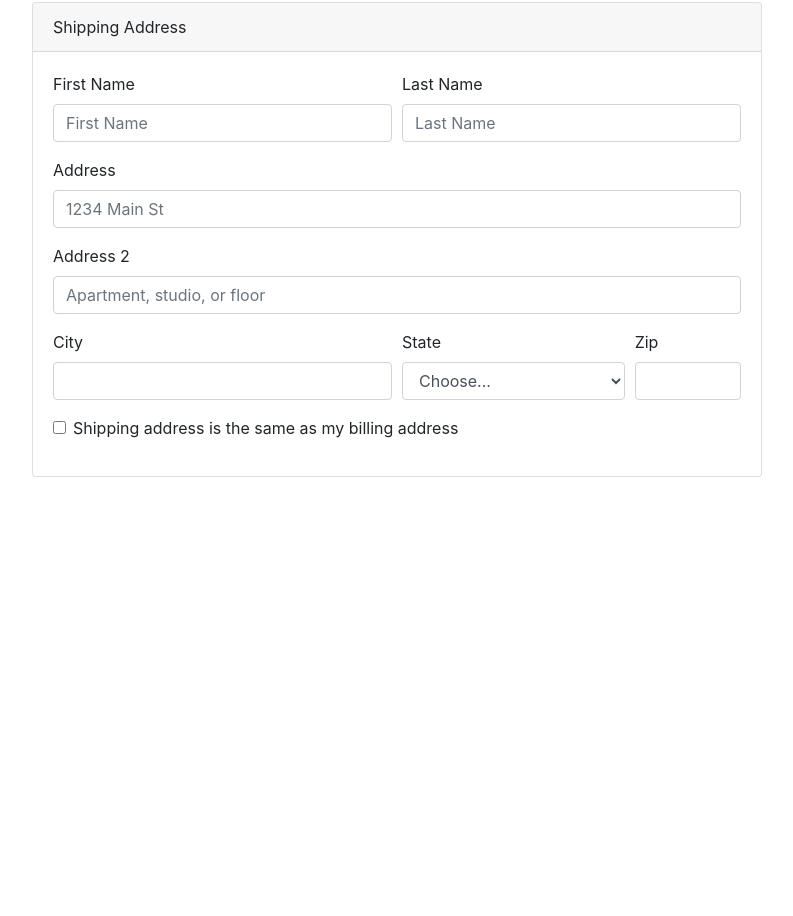
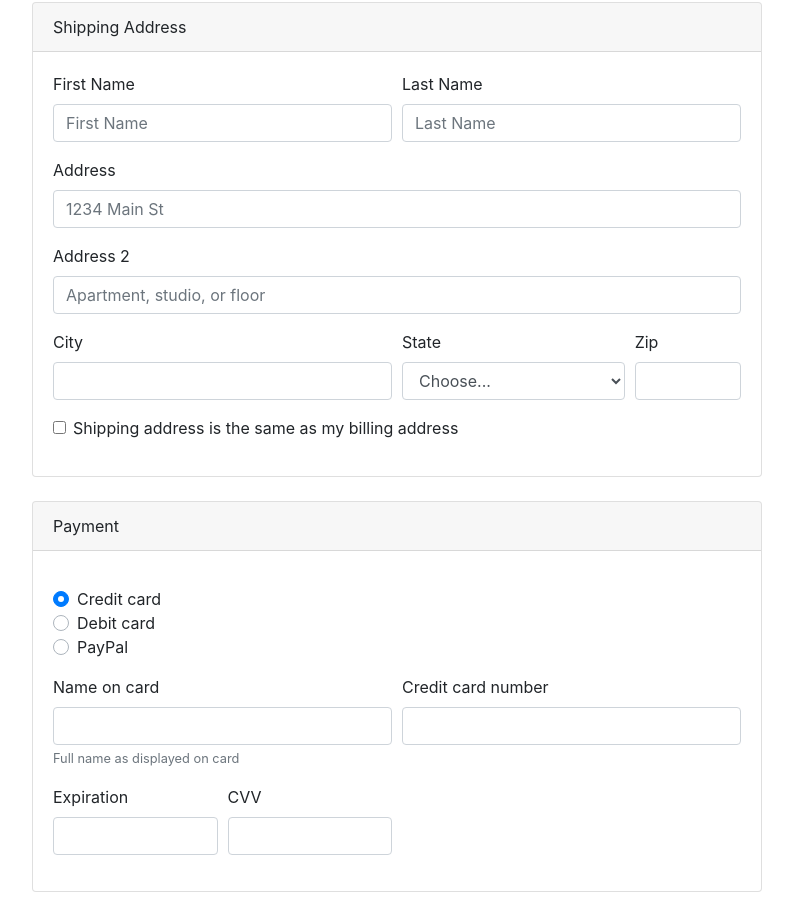
Before and after one commit to AnikHaque/Ecommerce-Checkout-Page, a plain HTML site: page index.html in a window 1280 px wide. Shown: the part 92-1008 px from the top of the page, without its empty margins (53-846 px from the left). Before the commit the page ends 800 px from the top, so only its background shows below. Drawn offline with nearby package versions, Linux system fonts and the light colour scheme.

Commit message:
payment design done

```diff
--- a/index.html
+++ b/index.html
@@ -90,7 +90,101 @@
             </div>
           </div>
 
-
+          <!-- Payment -->
+          <div class="card mb-4">
+            <div class="card-header">Payment</div>
+            <div class="card-body">
+              <form>
+                <div class="d-block my-3">
+                  <div class="custom-control custom-radio">
+                    <input
+                      id="credit"
+                      name="paymentMethod"
+                      type="radio"
+                      class="custom-control-input"
+                      checked
+                      required
+                    />
+                    <label class="custom-control-label" for="credit"
+                      >Credit card</label
+                    >
+                  </div>
+                  <div class="custom-control custom-radio">
+                    <input
+                      id="debit"
+                      name="paymentMethod"
+                      type="radio"
+                      class="custom-control-input"
+                      required
+                    />
+                    <label class="custom-control-label" for="debit"
+                      >Debit card</label
+                    >
+                  </div>
+                  <div class="custom-control custom-radio">
+                    <input
+                      id="paypal"
+                      name="paymentMethod"
+                      type="radio"
+                      class="custom-control-input"
+                      required
+                    />
+                    <label class="custom-control-label" for="paypal"
+                      >PayPal</label
+                    >
+                  </div>
+                </div>
+                <div class="form-row">
+                  <div class="form-group col-md-6">
+                    <label for="cc-name">Name on card</label>
+                    <input
+                      type="text"
+                      class="form-control"
+                      id="cc-name"
+                      placeholder=""
+                      required
+                    />
+                    <small class="text-muted"
+                      >Full name as displayed on card</small
+                    >
+                  </div>
+                  <div class="form-group col-md-6">
+                    <label for="cc-number">Credit card number</label>
+                    <input
+                      type="text"
+                      class="form-control"
+                      id="cc-number"
+                      placeholder=""
+                      required
+                    />
+                  </div>
+                </div>
+                <div class="form-row">
+                  <div class="form-group col-md-3">
+                    <label for="cc-expiration">Expiration</label>
+                    <input
+                      type="text"
+                      class="form-control"
+                      id="cc-expiration"
+                      placeholder=""
+                      required
+                    />
+                  </div>
+                  <div class="form-group col-md-3">
+                    <label for="cc-cvv">CVV</label>
+                    <input
+                      type="text"
+                      class="form-control"
+                      id="cc-cvv"
+                      placeholder=""
+                      required
+                    />
+                  </div>
+                </div>
+              </form>
+            </div>
+          </div>
+        </div>
       </div>
     </div>
 
```
